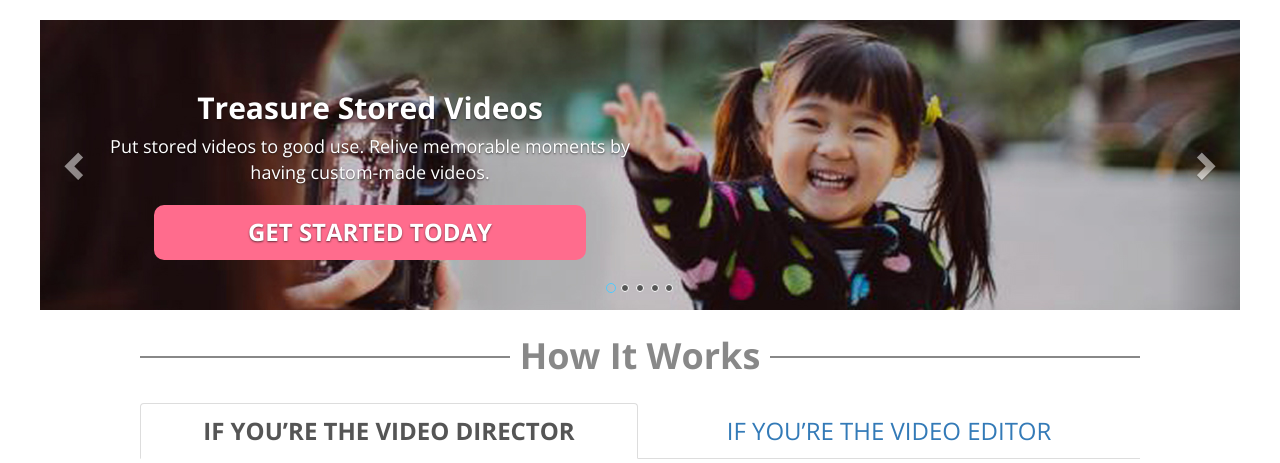
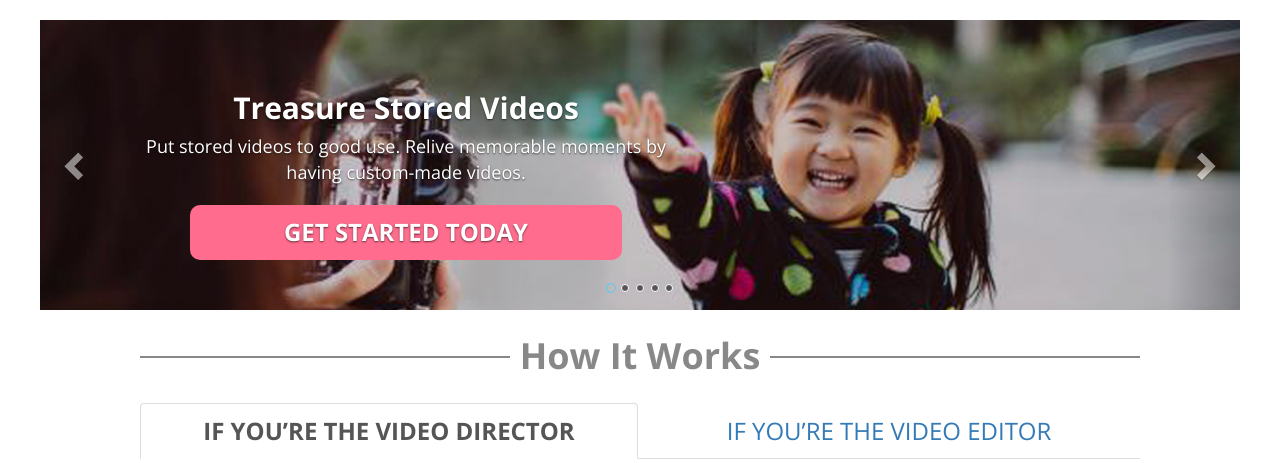
Before and after one commit to sergey-ivanov-79/Valoso, a PHP site: page /landing-page.html in a window 1280 px wide. Shown: the part 66-529 px from the top of the page. Run offline with PHP 8.4, Linux system fonts and the light colour scheme.

Commit message:
no message

```diff
--- a/css/style.css
+++ b/css/style.css
@@ -637,13 +637,19 @@ footer {
   position:absolute;
   z-index:20;
 }
+
 @media (min-width: 1060px) {
   .container {
     width: 1030px;
   }
-
+  #slideContent .sliderBox .carousel-caption {
+     width:45%;
+    left:8%;
+    right:auto;
+    bottom:20px;
+  }
 }
-@media (min-width: 990px) {
+@media (min-width: 990px) and (max-width:1060px) {
     #slideContent .sliderBox .carousel-caption {
     width:45%;
     left:5%;
```
